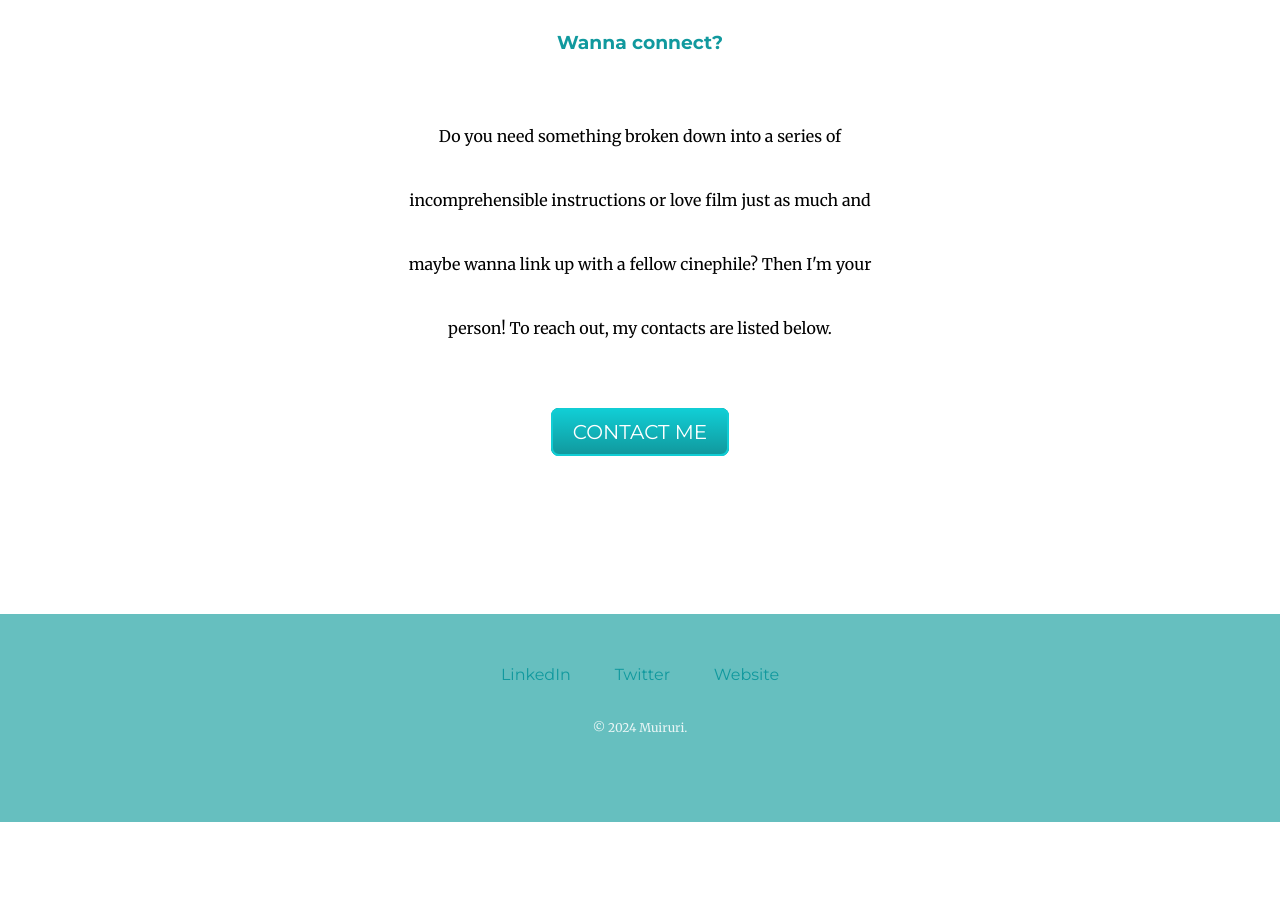
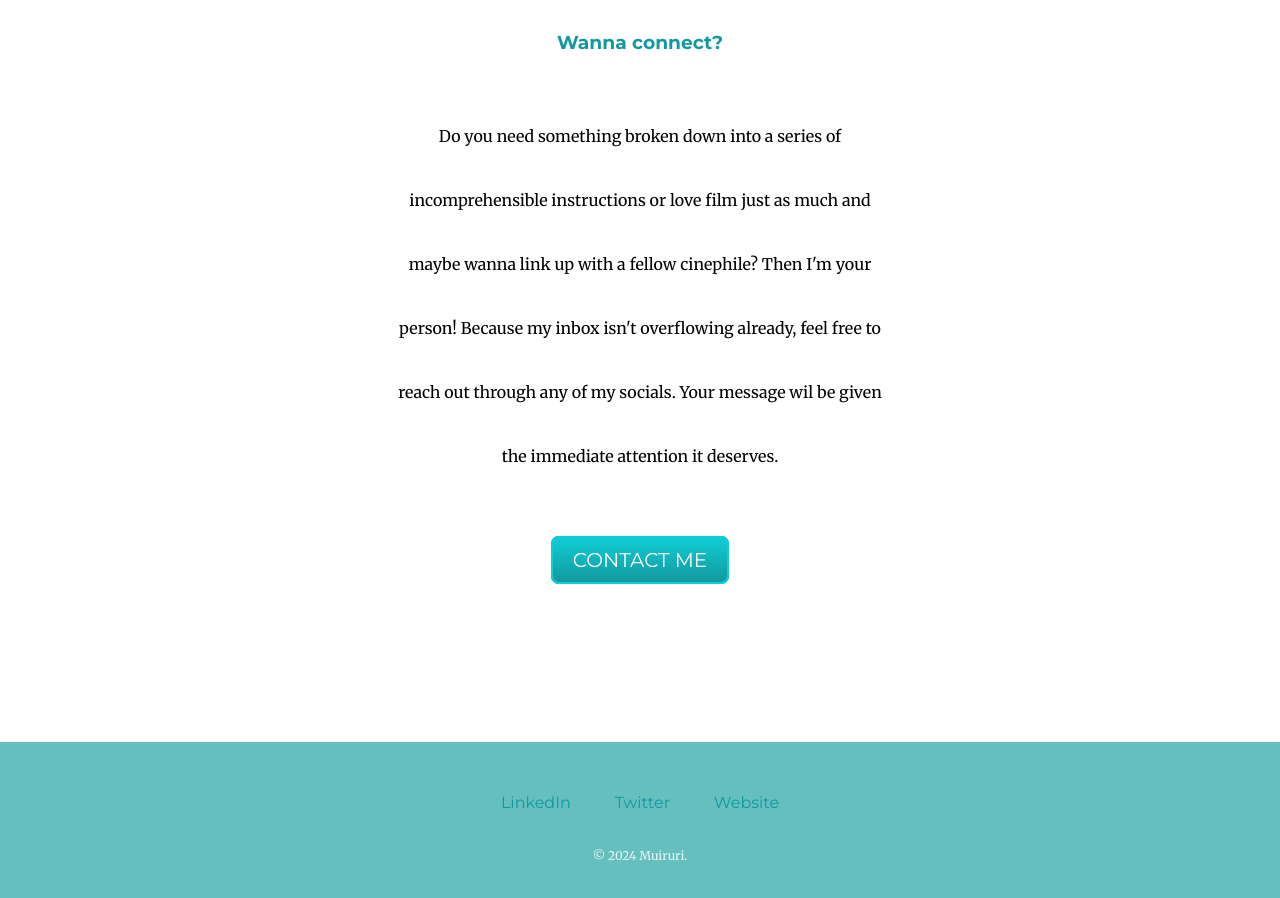
Before and after one commit to ken-muiruri07/my_web-site, a plain HTML site: page index.html in a window 1280 px wide. Shown: the part 2414-3312 px from the top of the page. Before the commit the page ends 3236 px from the top, so only its background shows below. Drawn offline with Linux system fonts and the light colour scheme.

Commit message:
Update index.html

```diff
--- a/index.html
+++ b/index.html
@@ -44,7 +44,7 @@
   <div class="contact-me">
     <h2>Get In Touch</h2>
     <h3>Wanna connect?</h3>
-    <p class="reach-out-message">Do you need something broken down into a series of incomprehensible instructions or love film just as much and maybe wanna link up with a fellow cinephile? Then I'm your person! To reach out, my contacts are listed below.</p>
+    <p class="reach-out-message">Do you need something broken down into a series of incomprehensible instructions or love film just as much and maybe wanna link up with a fellow cinephile? Then I'm your person! Because my inbox isn't overflowing already, feel free to reach out through any of my socials. Your message wil be given the immediate attention it deserves.</p>
     <a class="btn" href="kenmuiruri07@mail.com">CONTACT ME</a>
   </div>
 </div>
```
